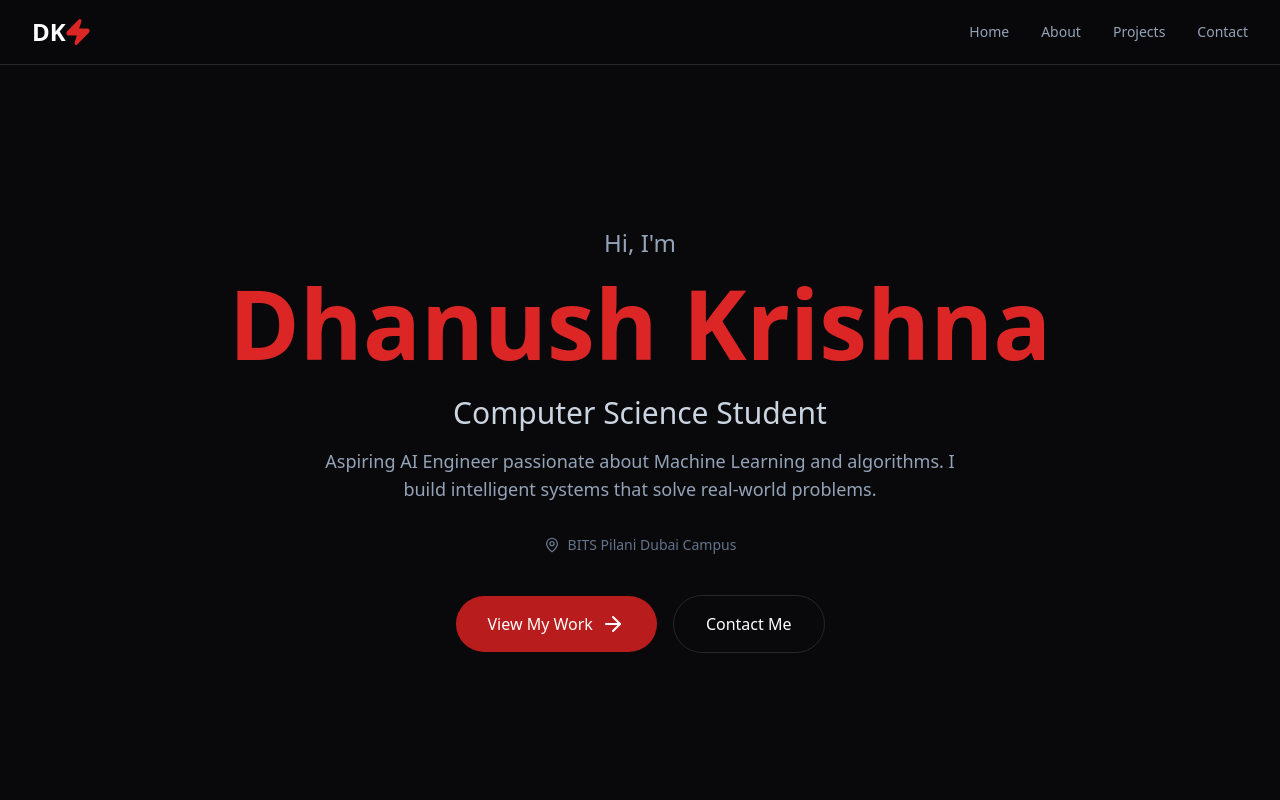
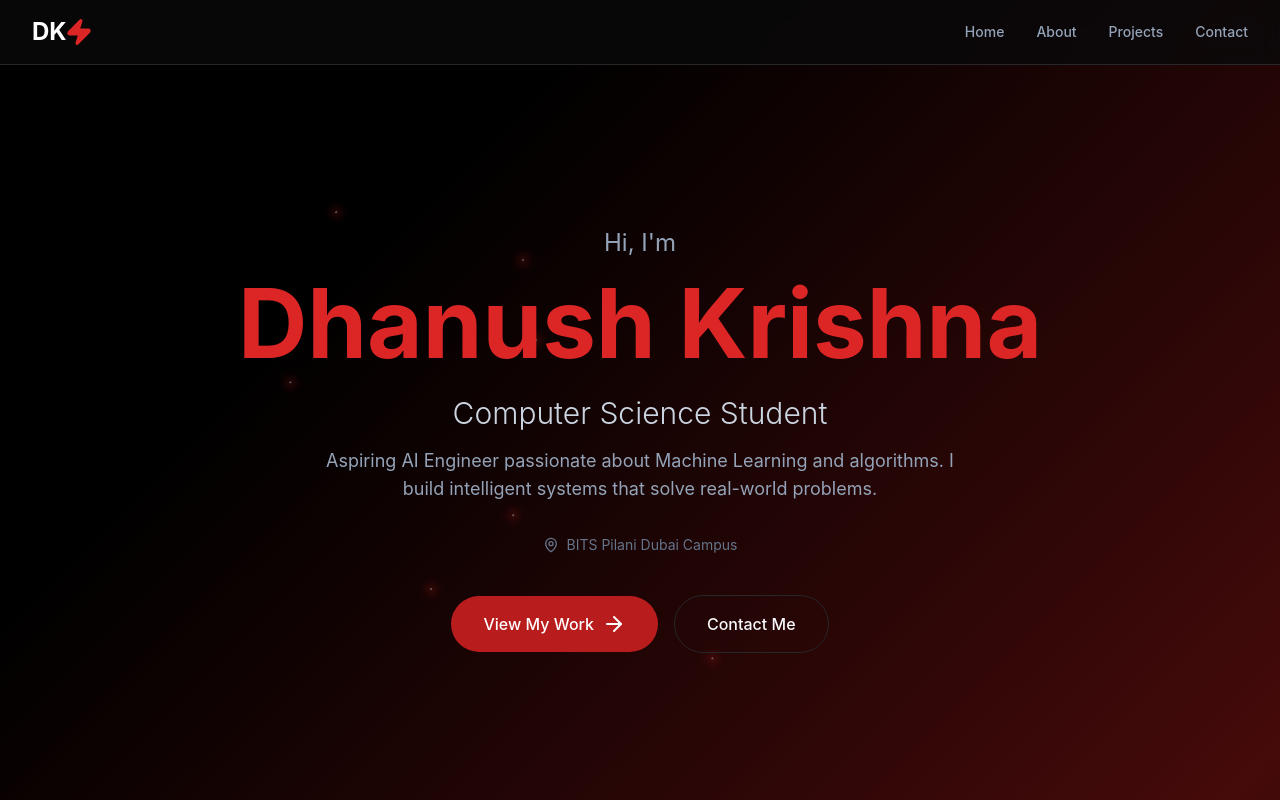
Before and after one commit to DhanushKrishna4/My-Portfolio, a React (Vite) app: page / in a window 1280 px wide. Shown: the top 800 px of the page. Built offline with nearby package versions, Linux system fonts and the light colour scheme.

Commit message:
style: add float animation without altering background

```diff
--- a/src/index.css
+++ b/src/index.css
@@ -3,19 +3,74 @@
 @tailwind utilities;
 
 :root {
-  background-color: #09090b;
-  color: #ffffff;
+  color-scheme: dark;
+}
+
+* {
+  margin: 0;
+  padding: 0;
+  box-sizing: border-box;
+}
+
+html {
+  scroll-behavior: smooth;
+  /* FLIPPED: Linear gradient now runs Top-Left to Bottom-Right */
+  background: linear-gradient(
+    135deg,
+    #000000 0%,
+    #000000 15%,
+    #450a0a 50%,
+    #000000 85%,
+    #000000 100%
+  );
+  background-attachment: scroll;
 }
 
 body {
+  background: transparent;
+  color: #f8fafc;
+  font-family: "Inter", system-ui, -apple-system, sans-serif;
+  min-height: 100vh;
   overflow-x: hidden;
 }
 
-/* Add this Animation Section */
+#root {
+  min-height: 100vh;
+}
+
+/* NO CHANGES: Keeping your current shooting star logic exactly as is */
+.shooting-star {
+  position: fixed;
+  z-index: 5;
+  width: 2px;
+  height: 2px;
+  background: linear-gradient(90deg, rgba(255, 255, 255, 0.8), transparent);
+  box-shadow: 0 0 10px 2px rgba(185, 28, 28, 0.8);
+  border-radius: 50%;
+  opacity: 0;
+  transform: rotate(45deg);
+  animation: shoot linear infinite;
+}
+
+@keyframes shoot {
+  0% {
+    transform: rotate(45deg) translateX(0);
+    opacity: 1;
+  }
+  70% {
+    opacity: 1;
+  }
+  100% {
+    transform: rotate(45deg) translateX(1200px);
+    opacity: 0;
+  }
+}
+
+/* --- NEW: Floating Animation Logic (ONLY ADDITION) --- */
 @keyframes fadeInUp {
   from {
     opacity: 0;
-    transform: translateY(40px);
+    transform: translateY(20px);
   }
   to {
     opacity: 1;
@@ -24,6 +79,6 @@ body {
 }
 
 .animate-fade-in-up {
-  opacity: 0; /* Start invisible */
-  animation: fadeInUp 0.8s cubic-bezier(0.16, 1, 0.3, 1) forwards;
+  opacity: 0; /* Start hidden */
+  animation: fadeInUp 0.6s ease-out forwards;
 }
```
